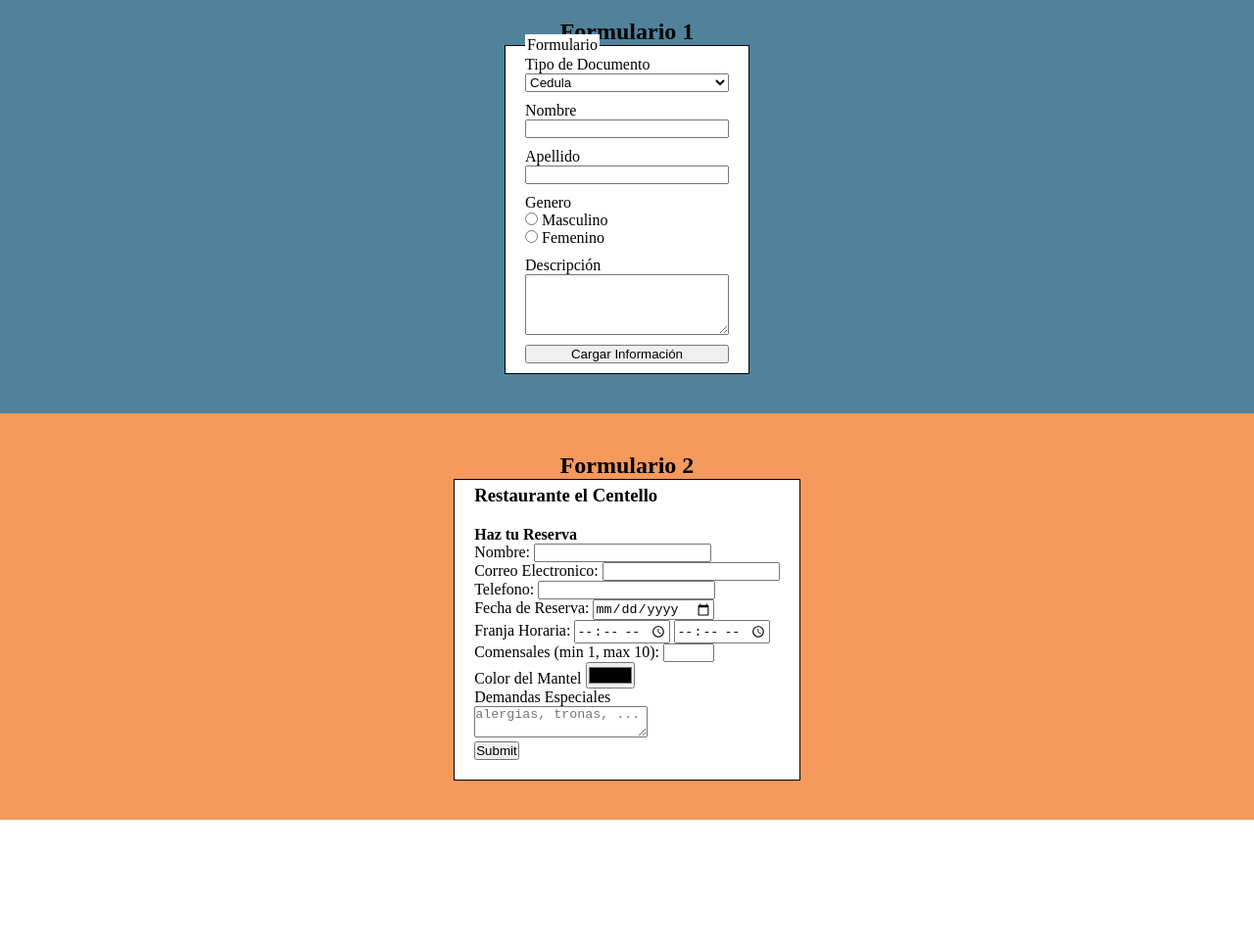
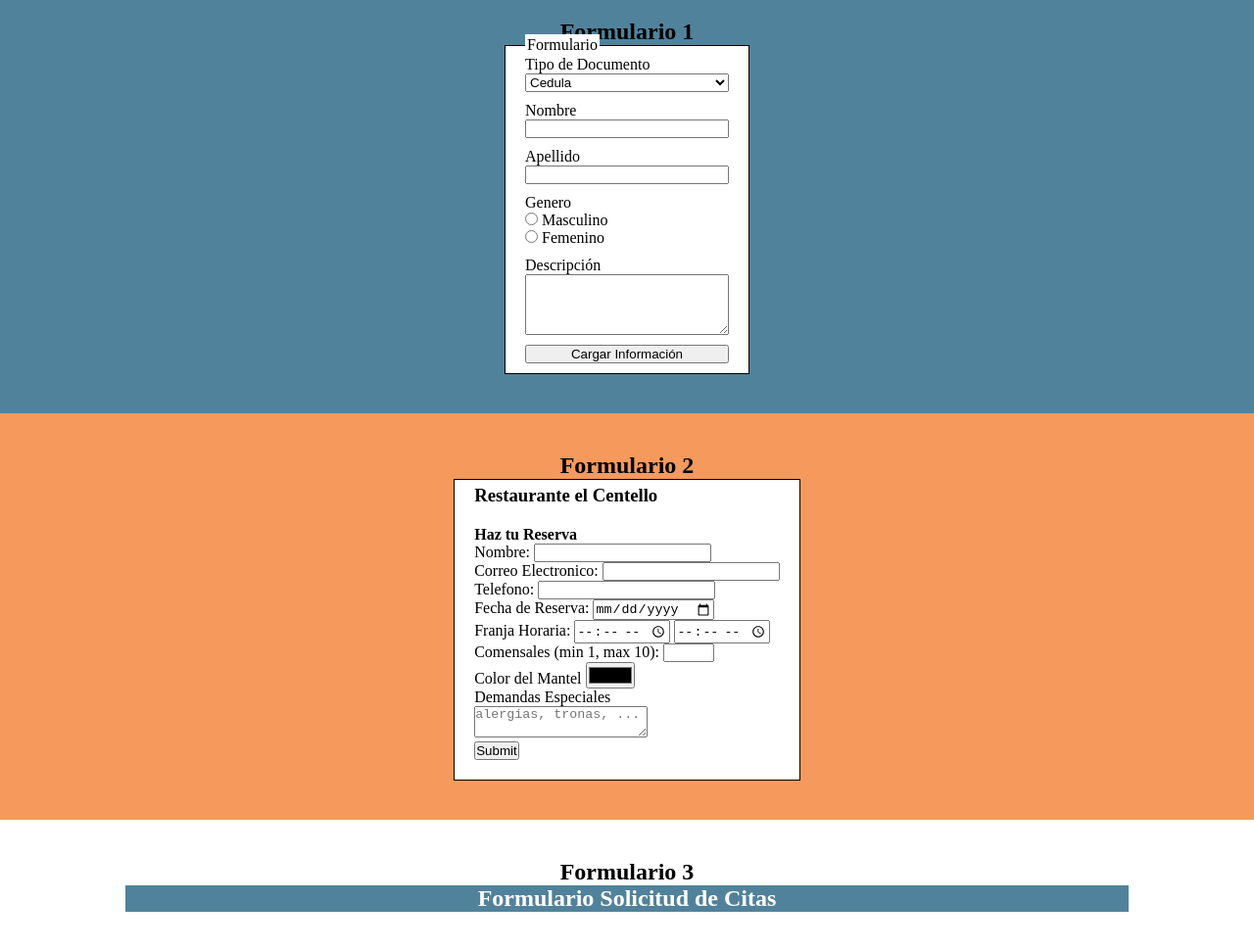
Before and after one commit to GaleanoSantiago/forms-tp2, a plain HTML site: page index.html in a window 1280 px wide. Shown: the part 58-1028 px from the top of the page at 98% size. Before the commit the page ends 975 px from the top, so only its background shows below. Drawn offline with Linux system fonts and the light colour scheme.

Commit message:
nombre correcto

```diff
--- a/formularios.html
+++ b/index.html
@@ -73,6 +73,16 @@
 			margin-bottom:20px !important;
 			font-weight:bold;
 			//border:1px solid #000;
+		}
+
+
+		/* Tercer Formulario */
+		.titulo-grande-blue{
+			font-style:uppercase;
+			background-color:#51829B;
+			color:white;
+			width:80%;
+			text-align:center;
 		}
 
       </style>
@@ -164,8 +174,8 @@
 			</form>
 		</section>
 		<section>
-
-
+			<h2>Formulario 3</h2>
+			<h2 class="titulo-grande-blue">Formulario Solicitud de Citas</h2>
 		</section>
 	</body>
 
```
